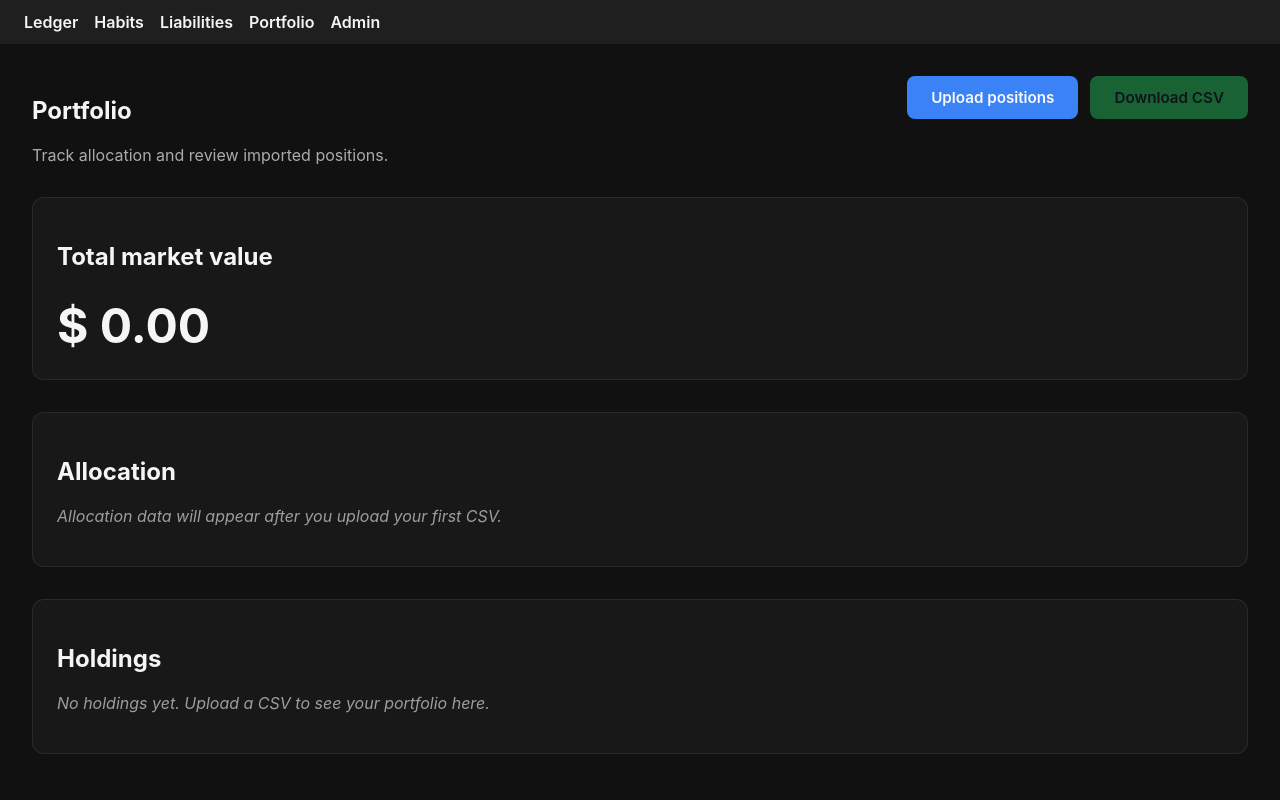
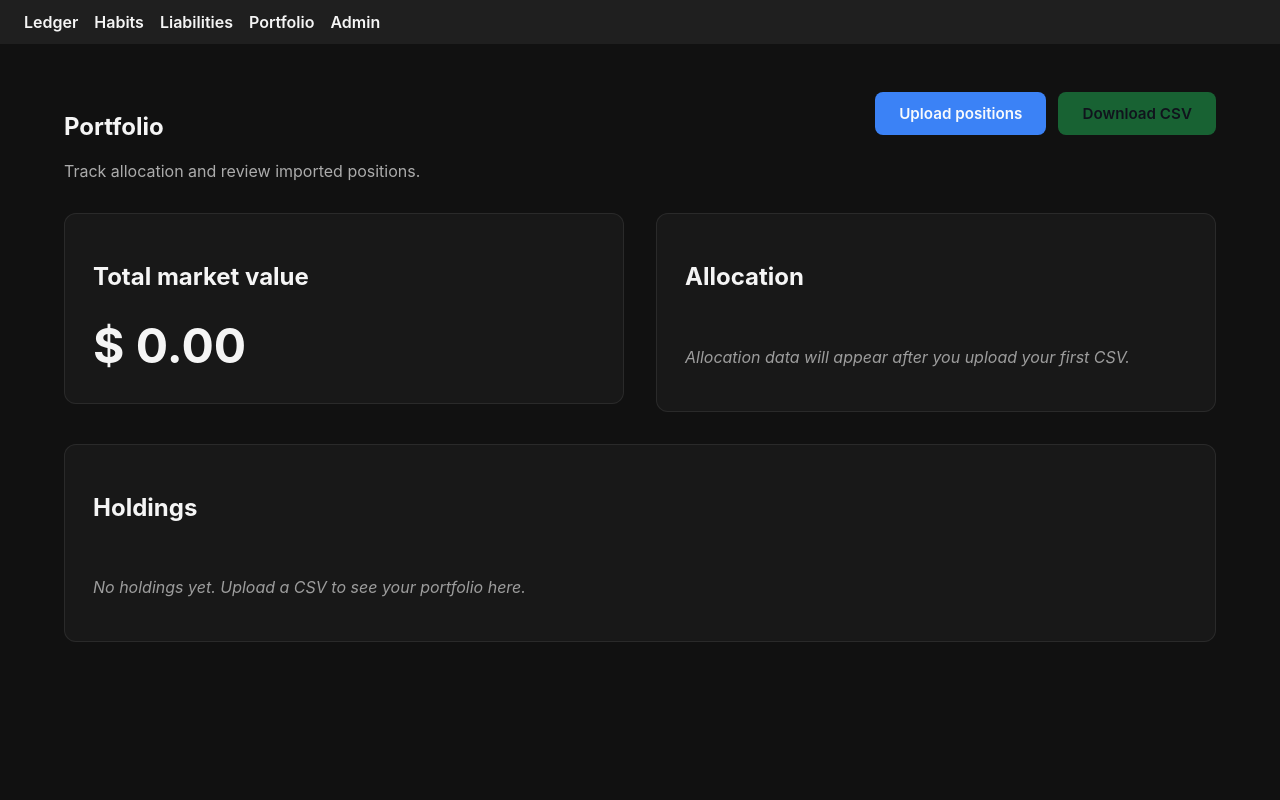
Before and after one commit to Blood-Dawn/pocketsage, a Flask app: page /portfolio/ in a window 1280 px wide. Run offline with Flask 3, Linux system fonts and the light colour scheme; data that the repository does not hold is empty.

Commit message:
Refine layout container and cards for responsive pages

```diff
--- a/pocketsage/static/css/main.css
+++ b/pocketsage/static/css/main.css
@@ -29,17 +29,30 @@
 }
 
 .container {
-    padding: 2rem;
+    width: min(100%, 72rem);
+    margin: 0 auto;
+    padding: clamp(1.5rem, 4vw, 3rem) clamp(1rem, 4vw, 3rem);
+    display: grid;
+    gap: clamp(2rem, 4vw, 3rem);
+}
+
+.surface-card {
+    background: rgba(255, 255, 255, 0.03);
+    border: 1px solid rgba(255, 255, 255, 0.08);
+    border-radius: 0.75rem;
+    padding: clamp(1.25rem, 2.5vw, 1.75rem);
+    display: grid;
+    gap: clamp(0.75rem, 2vw, 1.25rem);
 }
 
 .flash-messages {
-    margin-bottom: 1rem;
+    display: grid;
+    gap: 0.75rem;
 }
 
 .flash {
     border-radius: 0.5rem;
     padding: 0.75rem 1rem;
-    margin-bottom: 0.5rem;
 }
 
 .flash-success {
@@ -64,7 +77,7 @@
 
 .admin-dashboard {
     display: grid;
-    gap: 1.5rem;
+    gap: clamp(1.25rem, 3vw, 1.75rem);
 }
 
 .admin-header h1 {
@@ -72,10 +85,8 @@
 }
 
 .admin-panel {
-    background: rgba(255, 255, 255, 0.03);
-    border: 1px solid rgba(255, 255, 255, 0.08);
-    border-radius: 0.75rem;
-    padding: 1.5rem;
+    display: grid;
+    gap: clamp(0.75rem, 2vw, 1.25rem);
 }
 
 .admin-stats {
@@ -157,7 +168,7 @@
 
 .portfolio-dashboard {
     display: grid;
-    gap: 2rem;
+    gap: clamp(1.5rem, 3vw, 2rem);
 }
 
 .portfolio-header {
@@ -179,19 +190,7 @@
     flex-wrap: wrap;
 }
 
-.portfolio-summary,
-.portfolio-allocation,
-.portfolio-holdings,
-.upload-card,
-.upload-guidance {
-    background: rgba(255, 255, 255, 0.03);
-    border: 1px solid rgba(255, 255, 255, 0.08);
-    border-radius: 0.75rem;
-    padding: 1.5rem;
-}
-
 .portfolio-summary {
-    display: grid;
     gap: 0.35rem;
 }
 
@@ -241,6 +240,7 @@
 .table-scroll {
     overflow-x: auto;
     border-radius: 0.5rem;
+    max-width: 100%;
 }
 
 .holdings-table {
@@ -265,8 +265,7 @@
 }
 
 .upload-card {
-    display: grid;
-    gap: 1rem;
+    gap: clamp(1rem, 2.5vw, 1.5rem);
     max-width: 38rem;
 }
 
@@ -389,3 +388,25 @@
 }
 
 /* TODO(@ux-team): extend design tokens, typography scale, and dark/light mode palettes. */
+
+@media (min-width: 48rem) {
+    .portfolio-dashboard {
+        grid-template-columns: repeat(2, minmax(0, 1fr));
+        align-items: start;
+    }
+
+    .portfolio-dashboard > .portfolio-header,
+    .portfolio-dashboard > .portfolio-holdings {
+        grid-column: 1 / -1;
+    }
+
+    .admin-dashboard {
+        grid-template-columns: repeat(2, minmax(0, 1fr));
+        align-items: start;
+    }
+
+    .admin-dashboard > .admin-header,
+    .admin-dashboard > .admin-panel:last-child {
+        grid-column: 1 / -1;
+    }
+}
--- a/pocketsage/templates/habits/index.html
+++ b/pocketsage/templates/habits/index.html
@@ -1,6 +1,8 @@
 {% extends 'base.html' %}
 {% block title %}Habits · PocketSage{% endblock %}
 {% block content %}
-  <h1>Habits</h1>
-  <p class="todo">TODO(@habits-squad): render habits list with streak badges and toggle buttons.</p>
+  <section class="surface-card">
+    <h1>Habits</h1>
+    <p class="todo">TODO(@habits-squad): render habits list with streak badges and toggle buttons.</p>
+  </section>
 {% endblock %}
--- a/pocketsage/templates/ledger/index.html
+++ b/pocketsage/templates/ledger/index.html
@@ -1,6 +1,8 @@
 {% extends 'base.html' %}
 {% block title %}Ledger · PocketSage{% endblock %}
 {% block content %}
-  <h1>Ledger</h1>
-  <p class="todo">TODO(@ledger-squad): render transaction table, filters, and rollups.</p>
+  <section class="surface-card">
+    <h1>Ledger</h1>
+    <p class="todo">TODO(@ledger-squad): render transaction table, filters, and rollups.</p>
+  </section>
 {% endblock %}
--- a/pocketsage/templates/liabilities/index.html
+++ b/pocketsage/templates/liabilities/index.html
@@ -1,6 +1,8 @@
 {% extends 'base.html' %}
 {% block title %}Liabilities · PocketSage{% endblock %}
 {% block content %}
-  <h1>Liabilities</h1>
-  <p class="todo">TODO(@debts-squad): visualize payoff strategies and payment schedules.</p>
+  <section class="surface-card">
+    <h1>Liabilities</h1>
+    <p class="todo">TODO(@debts-squad): visualize payoff strategies and payment schedules.</p>
+  </section>
 {% endblock %}
--- a/pocketsage/templates/portfolio/index.html
+++ b/pocketsage/templates/portfolio/index.html
@@ -13,12 +13,12 @@
       </nav>
     </header>
 
-    <section class="portfolio-summary" aria-label="Portfolio summary">
+    <section class="surface-card portfolio-summary" aria-label="Portfolio summary">
       <h2>Total market value</h2>
       <p class="portfolio-total">{{ "$ {:,.2f}".format(total_value) }}</p>
     </section>
 
-    <section class="portfolio-allocation" aria-label="Allocation by symbol">
+    <section class="surface-card portfolio-allocation" aria-label="Allocation by symbol">
       <h2>Allocation</h2>
       {% if allocation %}
         <div class="allocation-chart" role="list">
@@ -37,7 +37,7 @@
       {% endif %}
     </section>
 
-    <section class="portfolio-holdings" aria-label="Holdings table">
+    <section class="surface-card portfolio-holdings" aria-label="Holdings table">
       <h2>Holdings</h2>
       {% if holdings %}
         <div class="table-scroll">
--- a/pocketsage/templates/portfolio/upload.html
+++ b/pocketsage/templates/portfolio/upload.html
@@ -1,7 +1,7 @@
 {% extends 'base.html' %}
 {% block title %}Upload Portfolio CSV · PocketSage{% endblock %}
 {% block content %}
-  <section class="upload-card">
+  <section class="surface-card upload-card">
     <header class="upload-header">
       <h1>Upload positions</h1>
       <p>Import a CSV file featuring your latest holdings. Existing positions will be replaced.</p>
@@ -33,7 +33,7 @@
     </form>
   </section>
 
-  <section class="upload-guidance" aria-label="CSV format guidance">
+  <section class="surface-card upload-guidance" aria-label="CSV format guidance">
     <h2>CSV format checklist</h2>
     <ul>
       <li>Each row represents a holding with a <strong>symbol</strong>, numeric <strong>quantity</strong>, and <strong>average price</strong>.</li>
```
Also changed, not shown: pocketsage/templates/admin/index.html (+4 -4 lines).
